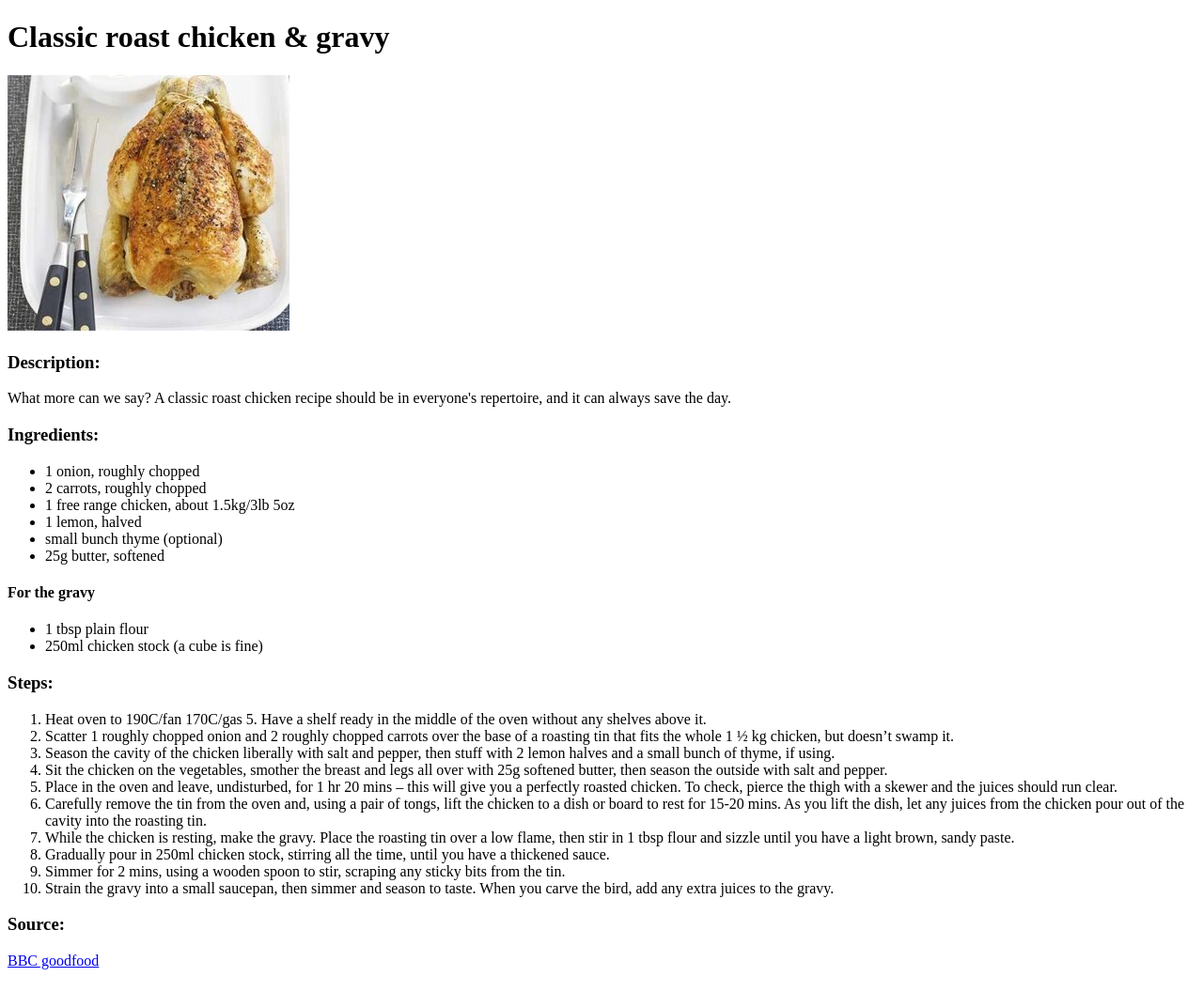
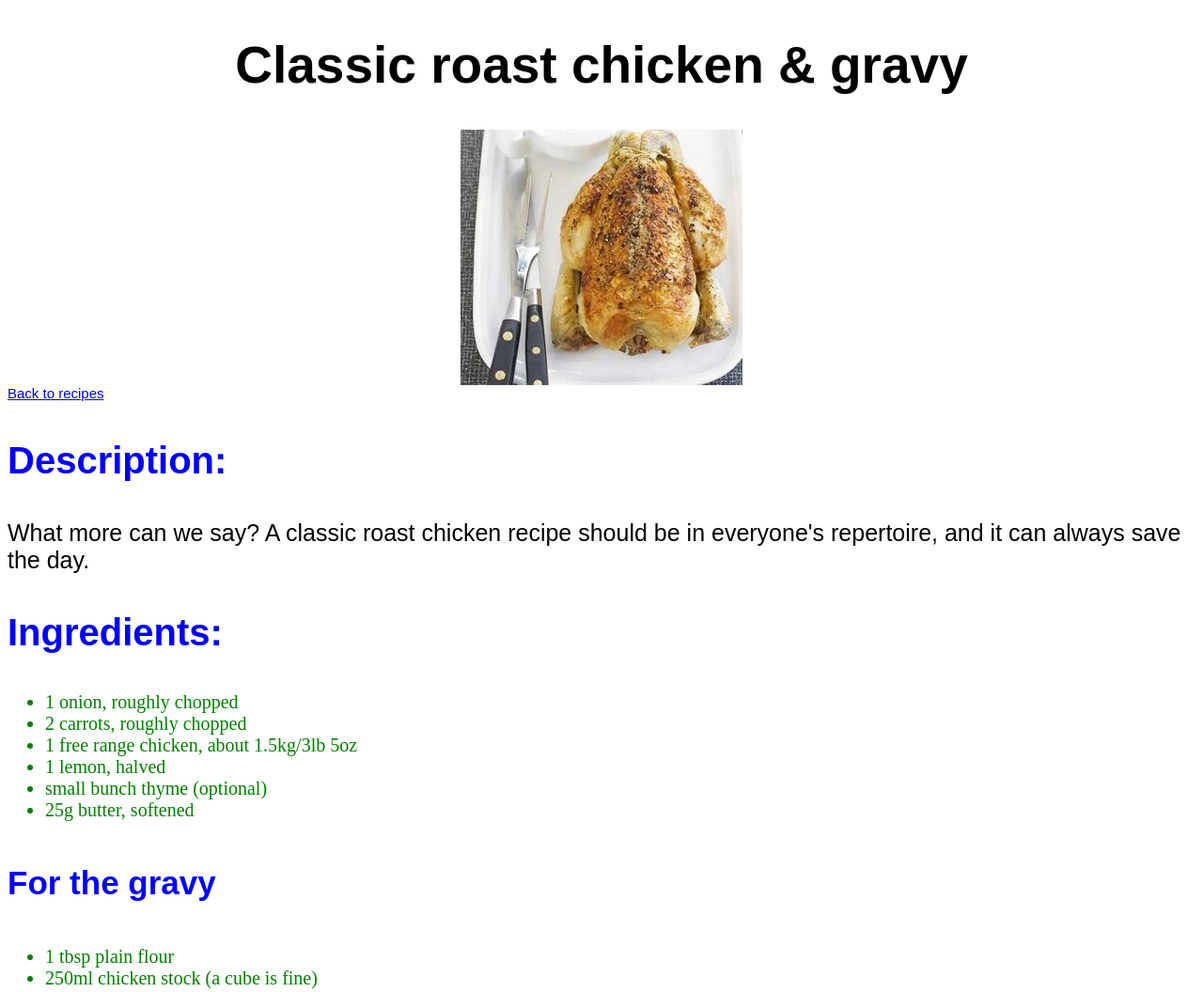
Before and after one commit to kgtaffur/odin-recipes, a plain HTML site: page recipes/roast-chicken.html in a window 1280 px wide. Shown: the top 1056 px of the page at 94% size. Drawn offline with Linux system fonts and the light colour scheme.

Commit message:
add styles

```diff
--- a/recipes/roast-chicken.html
+++ b/recipes/roast-chicken.html
@@ -5,10 +5,13 @@
     <meta http-equiv="X-UA-Compatible" content="IE=edge" />
     <meta name="viewport" content="width=device-width, initial-scale=1.0" />
     <title>Odin Recipes</title>
+    <link rel="stylesheet" href="../styles.css">
   </head>
   <body>
     <h1>Classic roast chicken & gravy</h1>
-    <img src="../images/roast-chicken.jpg" alt="roast chicken" />
+    <img class="center-image" src="../images/roast-chicken.jpg" alt="roast chicken" />
+
+    <a id="back" href="../index.html">Back to recipes</a>
 
     <h3>Description:</h3>
     <p>
@@ -81,8 +84,7 @@
       </li>
     </ol>
 
-    <h3>Source:</h3>
-    <a href="https://www.bbcgoodfood.com/recipes/classic-roast-chicken-gravy"
+    <a id="source" href="https://www.bbcgoodfood.com/recipes/classic-roast-chicken-gravy"
       >BBC goodfood</a
     >
   </body>
--- /dev/null
+++ b/styles.css
@@ -0,0 +1,53 @@
+h1 {
+  font-family: "FiraCode Nerd Font", sans-serif;
+  font-size: 55px;
+  text-align: center;
+}
+
+h3 {
+  font-family: "FiraCode Nerd Font", sans-serif;
+  font-size: 40px;
+  color: blue;
+}
+
+.center-image {
+  display: block;
+  margin-left: auto;
+  margin-right: auto;
+}
+
+p {
+  font-size: 25px;
+  font-family: "Cascadia Code", sans-serif;
+}
+
+ul li {
+  font-size: 20px;
+  color: green;
+}
+
+#back {
+  font-style: bold;
+  font-family: "FiraCode Nerd Font", sans-serif;
+  color: blue;
+  font-size: 15px;
+}
+
+ol li {
+  font-size: 20px;
+  color: red;
+}
+
+h4 {
+  font-family: "FiraCode Nerd Font", sans-serif;
+  font-size: 35px;
+  color: blue;
+}
+
+#source {
+  display: block;
+  font-family: "FiraCode Nerd Font", sans-serif;
+  font-size: 30px;
+  color: purple;
+  text-align: center;
+}
```
Also changed, not shown: index.html (+1 -0 lines), recipes/meatballs.html (+5 -3 lines), recipes/rainbow-rice.html (+5 -3 lines), recipes/vegan-ragu.html (+5 -3 lines).
